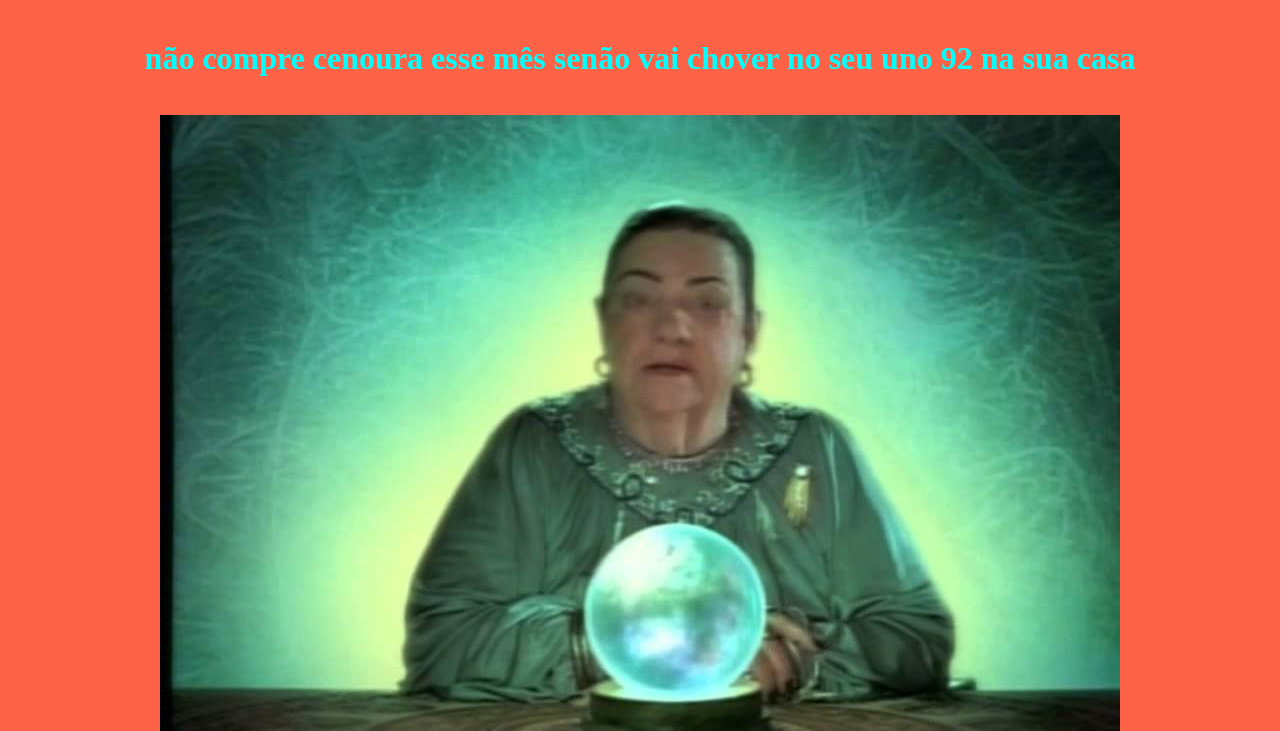
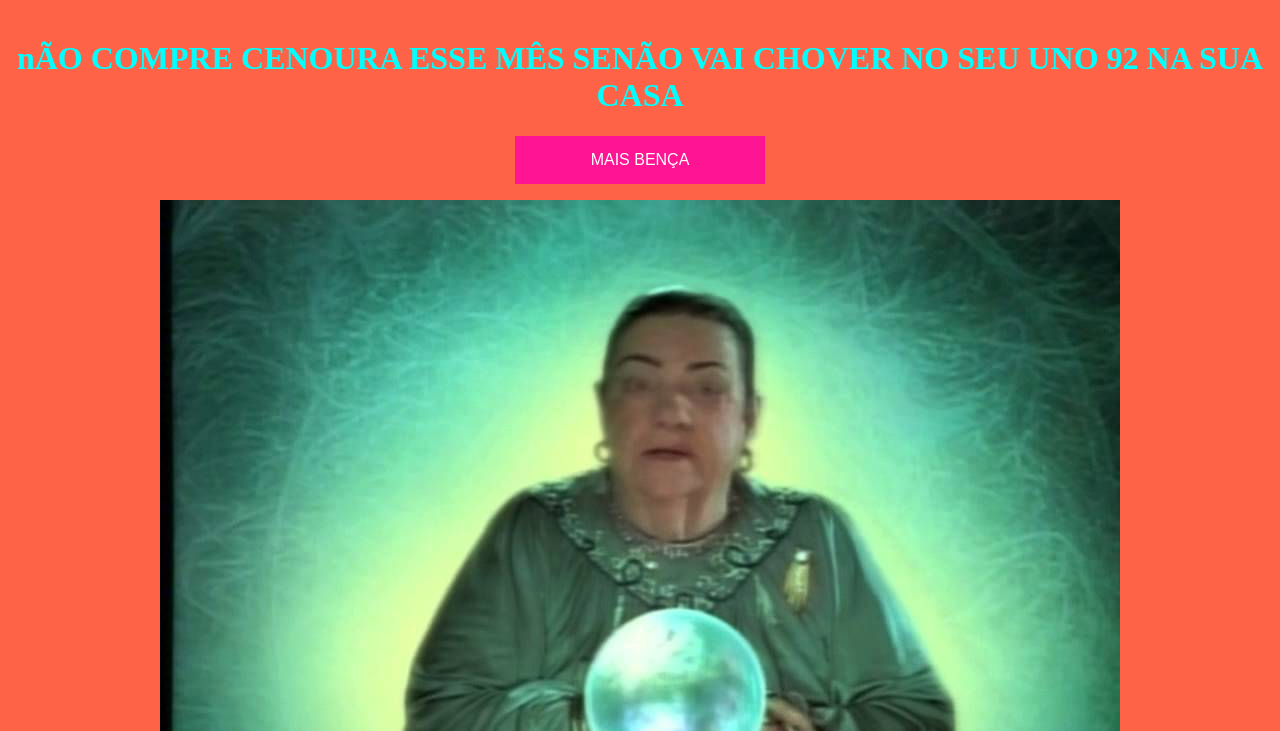
Before and after one commit to dinapp/dinapp, a plain HTML site: page index.html in a window 1280 px wide. Both pictures are taken after a click on the button "RECEBER BENÇA". Shown: the part 69-800 px from the top of the page. Drawn offline with Linux system fonts and the light colour scheme.

Commit message:
primeira letra do jeito que a marina queria

```diff
--- a/dinapp.css
+++ b/dinapp.css
@@ -23,4 +23,19 @@ h1 {
     width: 250px;
     text-align: center;
     font-size: 16px;
+    transition: background .4s;
 }
+
+#botao1:hover{
+    background: lime;
+}
+
+#botao2 {
+    background-color: deeppink;
+    border: darkorange;
+    color: white;
+    padding: 15px 32px;
+    width: 250px;
+    text-align: center;
+    font-size: 16px;
+}
--- a/dinapp.js
+++ b/dinapp.js
@@ -19,10 +19,19 @@ function bencaGenerator(){
     var num2 = Math.floor(max_q * Math.random())
     var num3 = Math.floor(max_p * Math.random())
     var num4 = Math.floor(max_qo * Math.random())
-    return 'não ' + nao_fazer[num1] + ' ' + quando[num2]+' ' + 'senão ' + problema[num3]+' ' + quando_onde[num4]
+    var aux = 'ão ' + nao_fazer[num1] + ' ' + quando[num2]+' ' + 'senão ' + problema[num3]+' ' + quando_onde[num4]
+    aux = aux.toUpperCase()
+    return 'n' + aux
 }
+document.getElementById("botao2").style.display="none"
 
 document.getElementById("botao1").onclick = function() {
     document.getElementById("texto").innerHTML = bencaGenerator()
     this.style.display = "none"
+    document.getElementById("botao2").style.display="block"
+
 }
+
+document.getElementById("botao2").onclick = function() {
+    document.getElementById("texto").innerHTML = bencaGenerator()
+}
--- a/index.html
+++ b/index.html
@@ -11,6 +11,7 @@
   <h1>MAE DINAPP</h1>
   <button id="botao1">RECEBER BENÇA</button>
   <h1 id="texto"></h1>
+  <button id="botao2">MAIS BENÇA</button>
 
 
   <figure>
```
